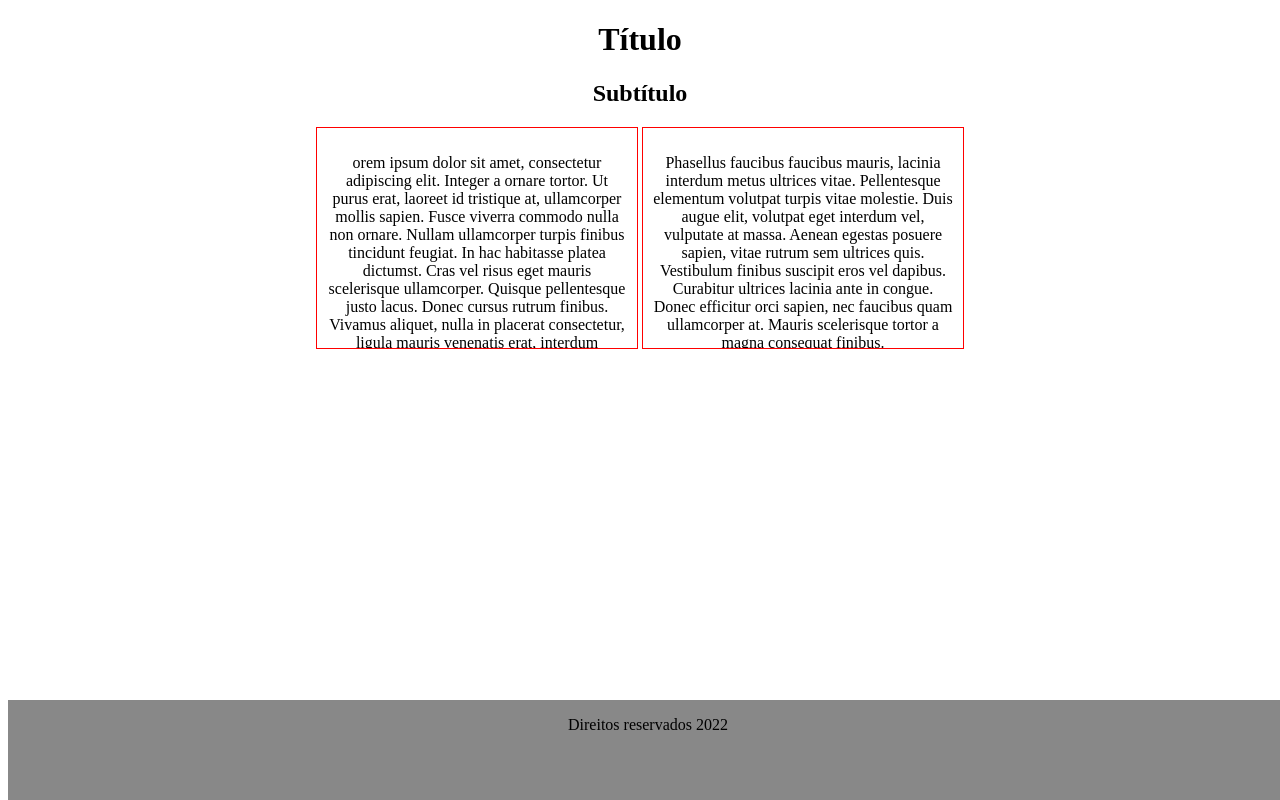
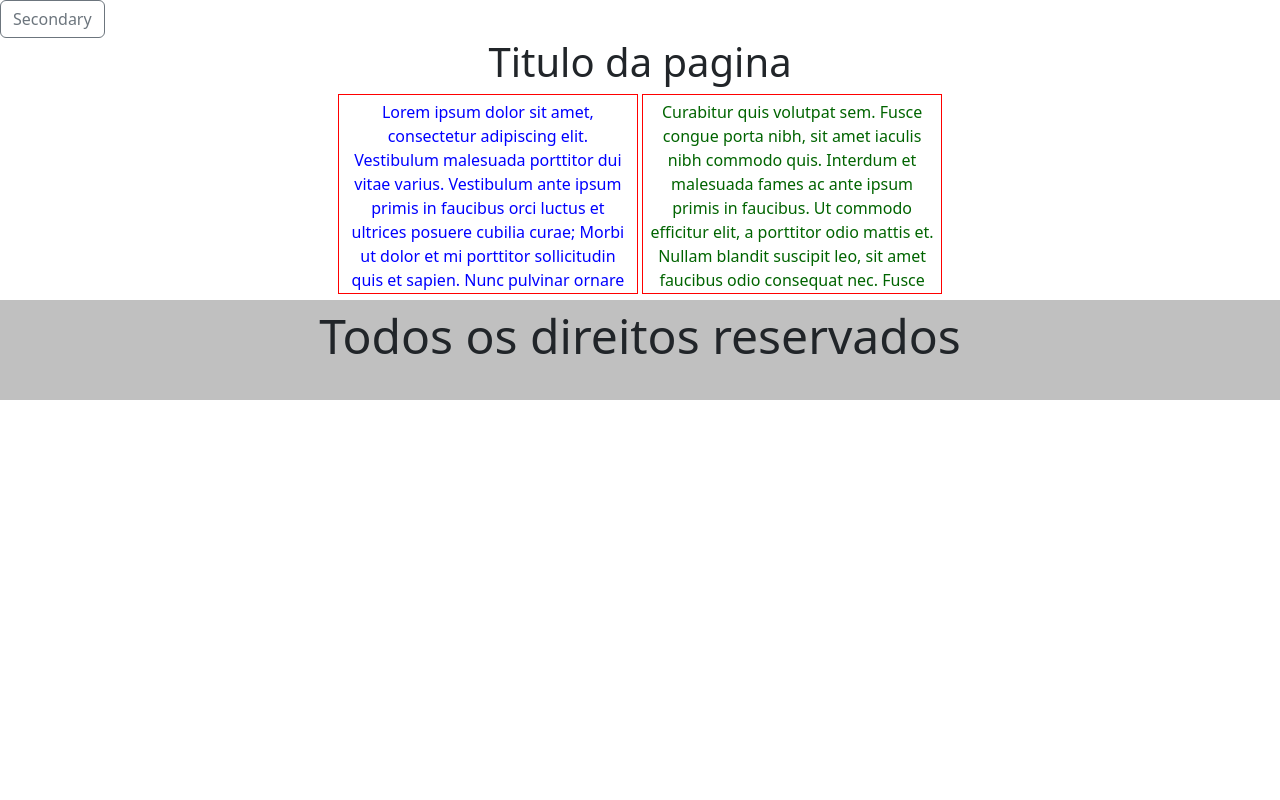
Before and after one commit to brunotiago7/Projeto-Dev, a plain HTML site: page index.html in a window 1280 px wide. Drawn offline with nearby package versions, Linux system fonts and the light colour scheme.

Commit message:
Prática 08/09/2022

```diff
--- a/estilo.css
+++ b/estilo.css
@@ -1,30 +1,32 @@
-#titulo_principal{
+.centro{
     text-align: center;
 }
-h2{
-   text-align: center;
+#paragrafo1{
+    color: blue;
 }
-.paragrafos{
+#paragrafo2{
+    color: darkgreen;
+}
+.seções{
     display: inline-block;
     border: 1px solid red;
     width: 300px;
     height: 200px;
     overflow-y: scroll;
-    padding: 10px;
+    padding: 5px;
 }
-#div_central{
+#conteúdo{
     text-align: center;
 }
-#rodape{
-    text-align: center;
-    background-color: #888;
+footer{
     height: 100px;
     width: 100%;
-    position: fixed;
-    bottom: 0%;
-    transition: background-color 4s, color 5s;
+    background-color: silver;
+    text-align: center;
+    font-size: 3em;
+    transition: background-color 3s, color 3s;
 }
-#rodape:hover{
-    background-color: #222;
-    color: #aaa;
+footer:hover{
+    background-color: slategray;
+    color: snow;
 }
--- a/index.html
+++ b/index.html
@@ -1,39 +1,56 @@
 <!DOCTYPE html>
-<html lang="br">
-
+<html lang="pt-br">
 <head>
     <meta charset="UTF-8">
     <meta http-equiv="X-UA-Compatible" content="IE=edge">
     <meta name="viewport" content="width=device-width, initial-scale=1.0">
     <title>Document</title>
+    <link rel="stylesheet" href="estilo.css">
+    <!-- CSS only -->
+    <link href="https://cdn.jsdelivr.net/npm/bootstrap@5.2.1/dist/css/bootstrap.min.css" rel="stylesheet"
+        integrity="sha384-iYQeCzEYFbKjA/T2uDLTpkwGzCiq6soy8tYaI1GyVh/UjpbCx/TYkiZhlZB6+fzT" crossorigin="anonymous">
 </head>
-<link rel="stylesheet" href="estilo.css">
-
 <body>
-    <h1 id="titulo_principal">Título</h1>
-    <h2>Subtítulo</h2>
-    <div id="div_central">
-        <div class="paragrafos">
-            <p>orem ipsum dolor sit amet, consectetur adipiscing elit. Integer a ornare tortor. Ut purus erat, laoreet
-                id tristique at, ullamcorper mollis sapien. Fusce viverra commodo nulla non ornare. Nullam ullamcorper
-                turpis finibus tincidunt feugiat. In hac habitasse platea dictumst. Cras vel risus eget mauris
-                scelerisque ullamcorper. Quisque pellentesque justo lacus. Donec cursus rutrum finibus. Vivamus aliquet,
-                nulla in placerat consectetur, ligula mauris venenatis erat, interdum fermentum purus dui eget eros.
-                Vestibulum id sapien ac sapien ultrices iaculis et sit amet leo. Nam augue purus, hendrerit eget posuere
-                quis, congue eget sem. Phasellus viverra urna at semper fringilla. Vestibulum cursus posuere felis quis
-                scelerisque.</p>
+    <button type="button" class="btn btn-outline-secondary">Secondary</button>
+    <h1 class="centro">Titulo da pagina</h1>
+    <div id="conteúdo">
+        <div class="seções">
+            <p id="paragrafo1">Lorem ipsum dolor sit amet, consectetur adipiscing elit. Vestibulum malesuada porttitor
+                dui
+                vitae varius. Vestibulum ante ipsum primis in faucibus orci luctus et ultrices posuere cubilia curae;
+                Morbi
+                ut dolor et mi porttitor sollicitudin quis et sapien. Nunc pulvinar ornare odio et ullamcorper.
+                Phasellus ex
+                ligula, maximus in tellus sit amet, facilisis mollis neque. Vestibulum ante ipsum primis in faucibus
+                orci
+                luctus et ultrices posuere cubilia curae; Integer pharetra eleifend lorem, vel elementum ligula
+                vulputate
+                vitae. Sed ac imperdiet lorem, ut porttitor neque. Morbi varius, sapien fermentum euismod iaculis, nisi
+                turpis pulvinar metus, a tempor urna nisi non justo.</p>
         </div>
-        <div class="paragrafos">
-            <p>Phasellus faucibus faucibus mauris, lacinia interdum metus ultrices vitae. Pellentesque elementum
-                volutpat turpis vitae molestie. Duis augue elit, volutpat eget interdum vel, vulputate at massa. Aenean
-                egestas posuere sapien, vitae rutrum sem ultrices quis. Vestibulum finibus suscipit eros vel dapibus.
-                Curabitur ultrices lacinia ante in congue. Donec efficitur orci sapien, nec faucibus quam ullamcorper
-                at. Mauris scelerisque tortor a magna consequat finibus.</p>
+        <div class="seções">
+            <p id="paragrafo2">Curabitur quis volutpat sem. Fusce congue porta nibh, sit amet iaculis nibh commodo quis.
+                Interdum et malesuada fames ac ante ipsum primis in faucibus. Ut commodo efficitur elit, a porttitor
+                odio
+                mattis et. Nullam blandit suscipit leo, sit amet faucibus odio consequat nec. Fusce condimentum
+                porttitor
+                malesuada. Pellentesque egestas leo et sollicitudin malesuada. Maecenas mollis, est quis sollicitudin
+                rhoncus, mauris tellus fringilla neque, nec placerat diam mauris vitae felis. Morbi commodo quis nulla
+                at
+                lacinia. Cras porta vulputate tortor, sit amet accumsan eros placerat eget. Sed eget quam at eros
+                lobortis
+                cursus. Maecenas quis neque elementum, tristique tortor in, hendrerit massa. Curabitur viverra semper
+                mauris, quis rutrum felis vulputate vel. Phasellus gravida nisi ullamcorper orci egestas, id
+                sollicitudin
+                felis molestie. Pellentesque tempor ante sit amet mi lobortis, vel faucibus est aliquam.</p>
         </div>
     </div>
-    <div id="rodape">
-        <p>Direitos reservados 2022</p>
-    </div>
+    <footer>
+        <p>Todos os direitos reservados</p>
+    </footer>
 </body>
-
+<!-- JavaScript Bundle with Popper -->
+<script src="https://cdn.jsdelivr.net/npm/bootstrap@5.2.1/dist/js/bootstrap.bundle.min.js"
+    integrity="sha384-u1OknCvxWvY5kfmNBILK2hRnQC3Pr17a+RTT6rIHI7NnikvbZlHgTPOOmMi466C8"
+    crossorigin="anonymous"></script>
 </html>
```
